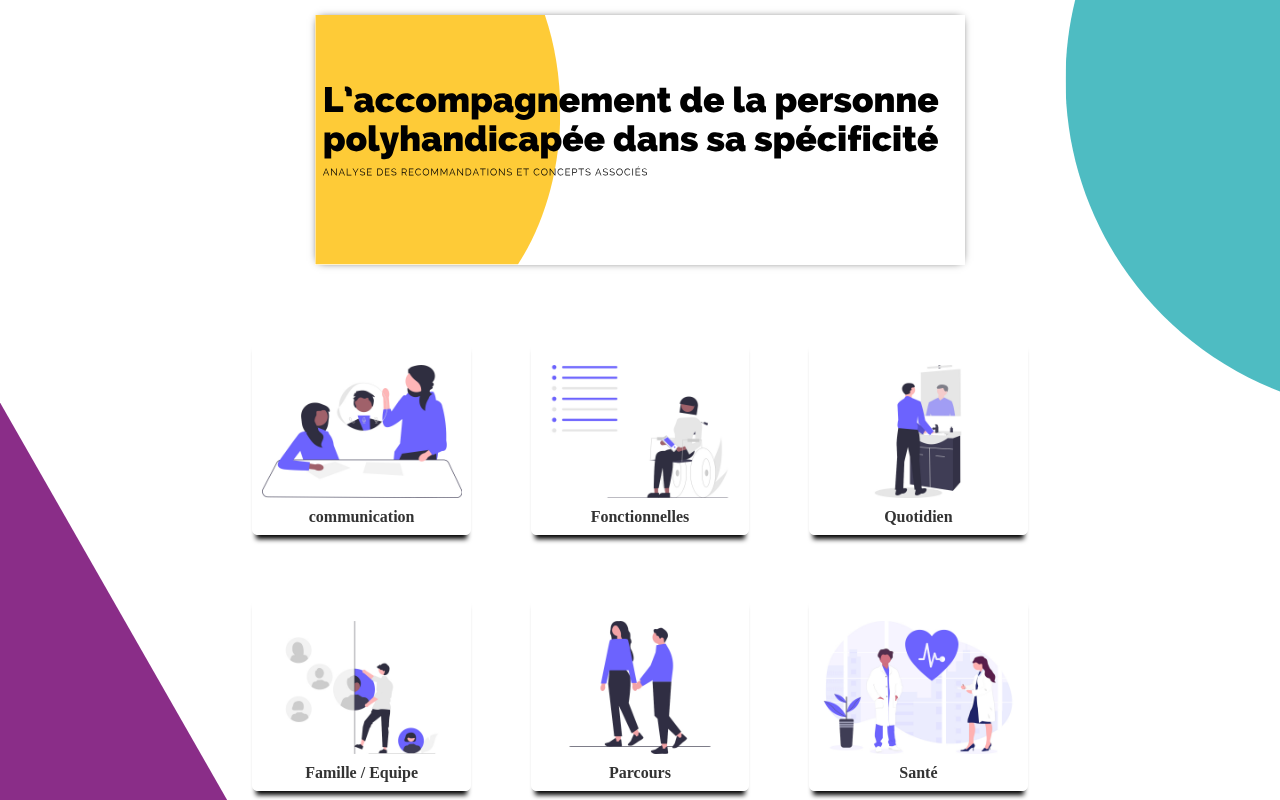
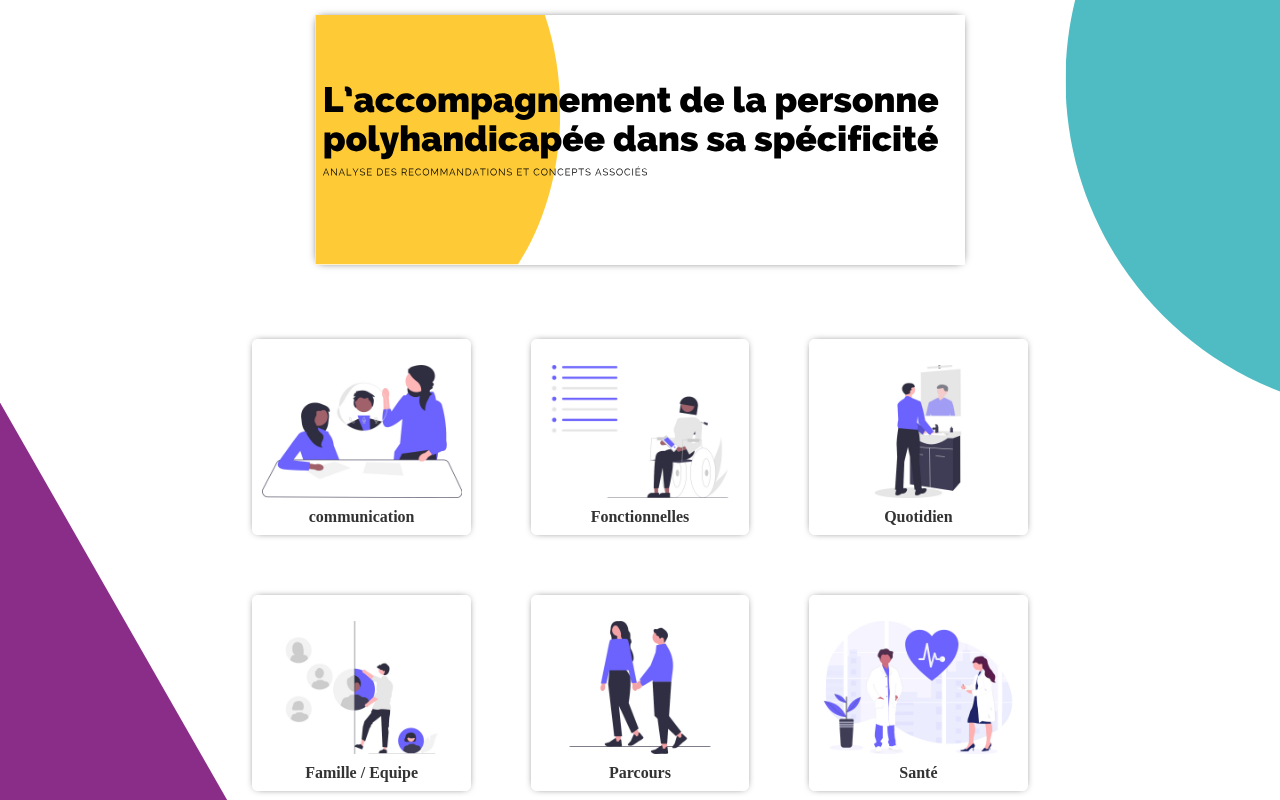
Before and after one commit to romhappy/projetservice, a plain HTML site: page index.html in a window 1280 px wide. Drawn offline with Linux system fonts and the light colour scheme.

Commit message:
fix box-shadow img main

```diff
--- a/style.css
+++ b/style.css
@@ -61,7 +61,7 @@ flex-direction: column;
     margin: 30px;
     border: 1px solid white;
     border-radius: 5px;
-    box-shadow: 0px 8px 5px -4px;
+    box-shadow: 0px 0px 9px -4px;
     padding: 25px;
     width: 13%;
     height: 24%;
```
